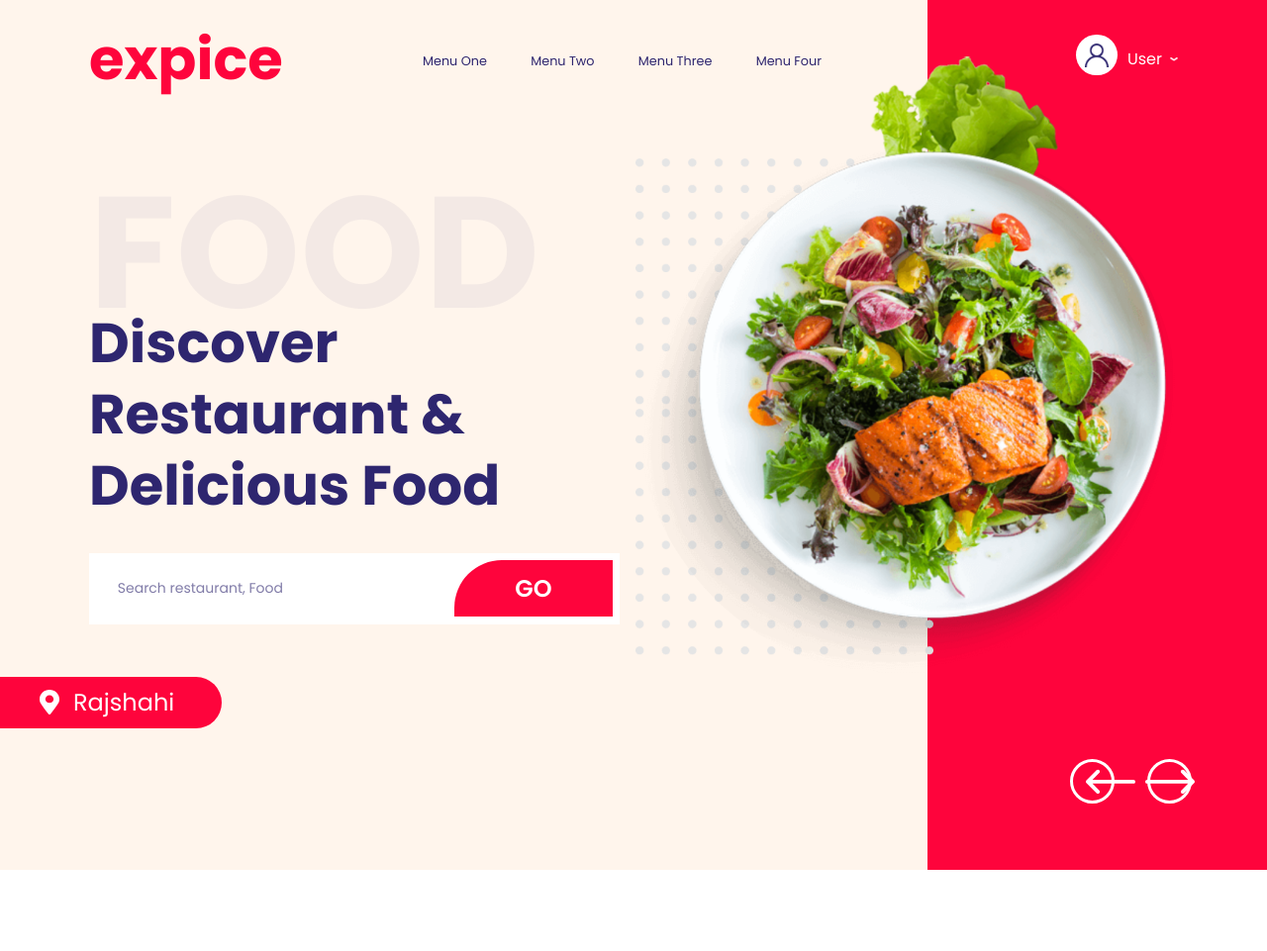
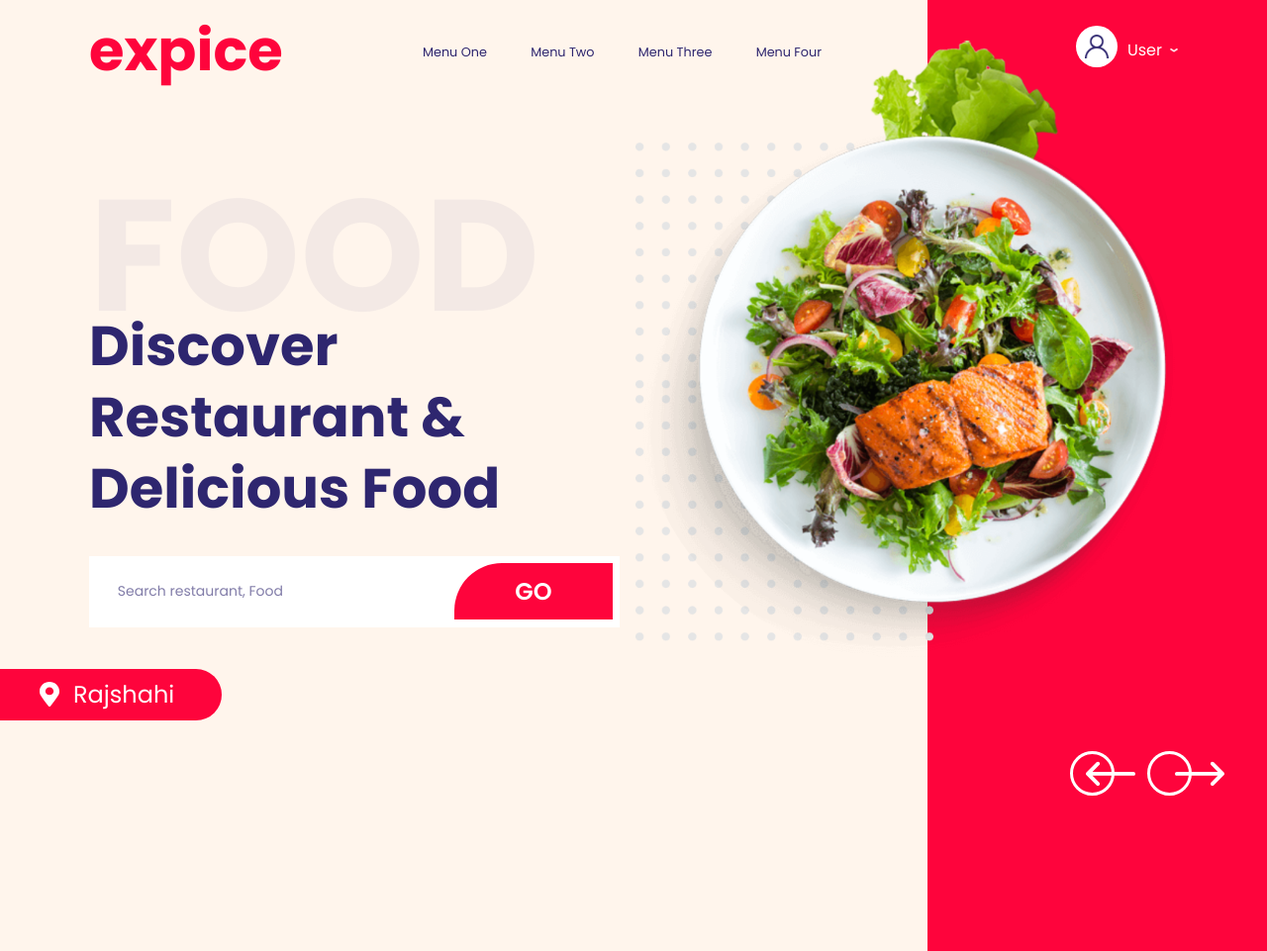
Before and after one commit to OlgaSeledets/expice, a plain HTML site: page src/index.html in a window 1280 px wide. Shown: the whole page at 99% size. Before the commit the page ends 879 px from the top, so only its background shows below. Drawn offline with Linux system fonts and the light colour scheme.

Commit message:
Change header

```diff
--- a/src/index.html
+++ b/src/index.html
@@ -43,16 +43,16 @@
                 <button class="header-search__btn">GO</button>
             </div>
         </div>
-        <div class="header-img1">
+        <div class="header-img1 img">
             <img class="header-img1__item1" src="img/background-item1.png">
         </div>
-        <div class="header-img2">
+        <div class="header-img2 img">
             <img class="header-img2__item2" src="img/background-item2.png">
         </div>
-        <div class="header-img3">
+        <div class="header-img3 img">
             <img class="header-img3__item3" src="img/background-item3.png">
         </div>
-        <div class="header-img4">
+        <div class="header-img4 img">
             <img class="header-img4__item4" src="img/background-item3.png">
         </div>
         <div class="header-address">
--- a/src/sass/_header.sass
+++ b/src/sass/_header.sass
@@ -1,7 +1,7 @@
 .header
     display: grid
     // grid-template-rows: 12.397% 2.149% 65.289% 6.529% 13.636%
-    grid-template-rows: 120px 20.8px 543px 63.2px 132px
+    grid-template-rows: 102.4px 99.2px 474px 63.2px 222px
     grid-template-columns: 7.031% 39.427% 3.698% 23.073% 19.74% 7.031%
     // grid-template-columns: 135px 757px 71px 443px 379px 135px
 
@@ -17,7 +17,7 @@
         grid-area: 3 / 2 / span 1 / span 1
         z-index: 2
         line-height: 0.7
-        margin-top: 58px
+
 
         &__title
             font-size: 160px
@@ -119,15 +119,18 @@
             color: #FFFFFF
             cursor: pointer
 
+    &-img
+        margin-top: 30px
+
     &-img1
-        grid-area: 3 / 4 / span 1 / span 2
+        grid-area: 2 / 4 / span 1 / span 2
         z-index: 4
 
         &__item1
             width: 100%
 
     &-img2
-        grid-area: 3 / 4 / span 1 / span 2
+        grid-area: 2 / 4 / span 1 / span 2
         z-index: 3
 
         &__item2
@@ -136,7 +139,7 @@
             margin-left: 160px
 
     &-img3
-        grid-area: 3 / 4 / span 1 / span 2
+        grid-area: 2 / 4 / span 1 / span 2
         z-index: 2
 
         &__item3
@@ -144,12 +147,12 @@
             margin-top: 19px
 
     &-img4
-        grid-area: 3 / 4 / span 1 / span 2
+        grid-area: 2 / 4 / span 1 / span 2
         z-index: 2
 
         &__item4
             width: 55%
-            margin-top: 272px
+            margin-top: 274px
 
     &-address
         grid-area: 4 / 1 / span 1 / span 2
@@ -203,11 +206,13 @@
 
 .arrows__right
     transform: scaleX(-1)
-    margin-left: 10px
+    margin-left: 40px
     width: 50px
     height: 24px
     color: #FFFFFF
 
+.img
+    margin-top: 23px
 
 .b-left
     grid-area: 1 / 1 / span 5 / span 4
```
Also changed, not shown: src/css/style.css, 1 other file.
